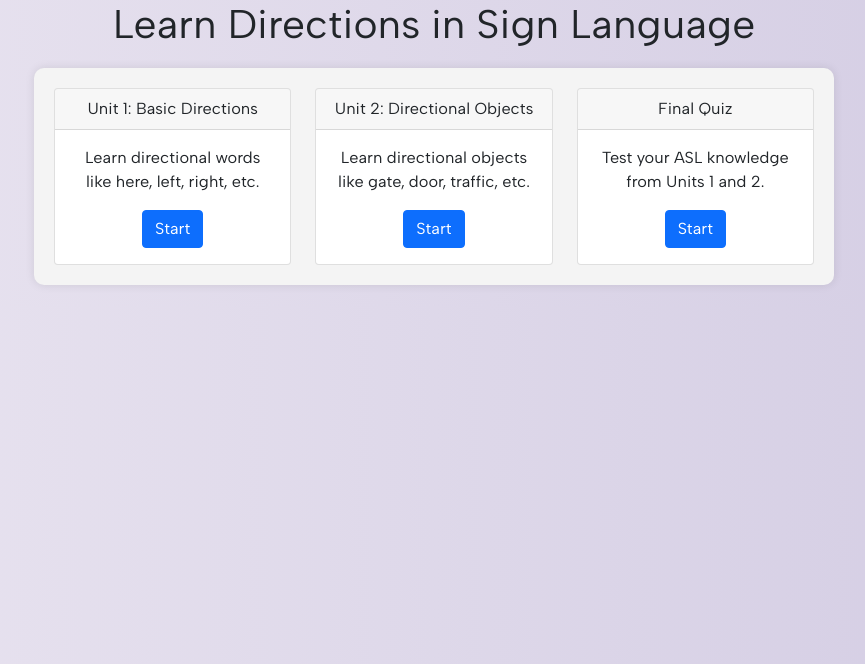
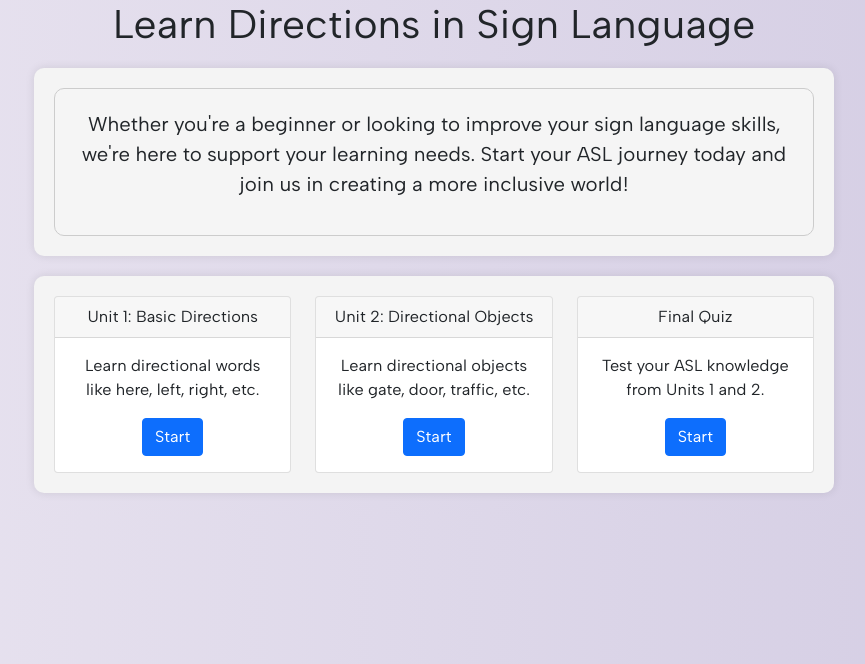
Before and after one commit to shreeyapatell/uidesign-final, a Flask app: page / in a window 1280 px wide. Shown: the part 136-800 px from the top of the page, without its empty margins (206-1071 px from the left). Run offline with Flask 3, Linux system fonts and the light colour scheme; some libraries are stand-ins or nearby versions.

Commit message:
added home page message

```diff
--- a/static/main.css
+++ b/static/main.css
@@ -129,3 +129,10 @@ p {
     display: inline-block;
     margin: 0 10px; /* Adjust the margin as needed */
 }
+
+.message-box {
+    background-color: #f5f5f5;
+    border: 1px solid #ccc;
+    border-radius: 10px;
+    padding: 20px;
+  }
--- a/templates/layout.html
+++ b/templates/layout.html
@@ -1,5 +1,16 @@
 {% include 'header.html' %}
-<h1>Learn Directions in Sign Language</h1>
+
+<h1 class="text-center">Learn Directions in Sign Language</h1>
+
+<div class="container">
+  <div class="row">
+    <div class="col-md-12 text-center">
+      <div class="message-box">
+        <p class="lead">Whether you're a beginner or looking to improve your sign language skills, we're here to support your learning needs. Start your ASL journey today and join us in creating a more inclusive world!</p>
+      </div>
+    </div>
+  </div>
+</div>
 
 <div class="container">
   <div class="row">
```
Lines whose indentation alone changed are shown as unchanged.
